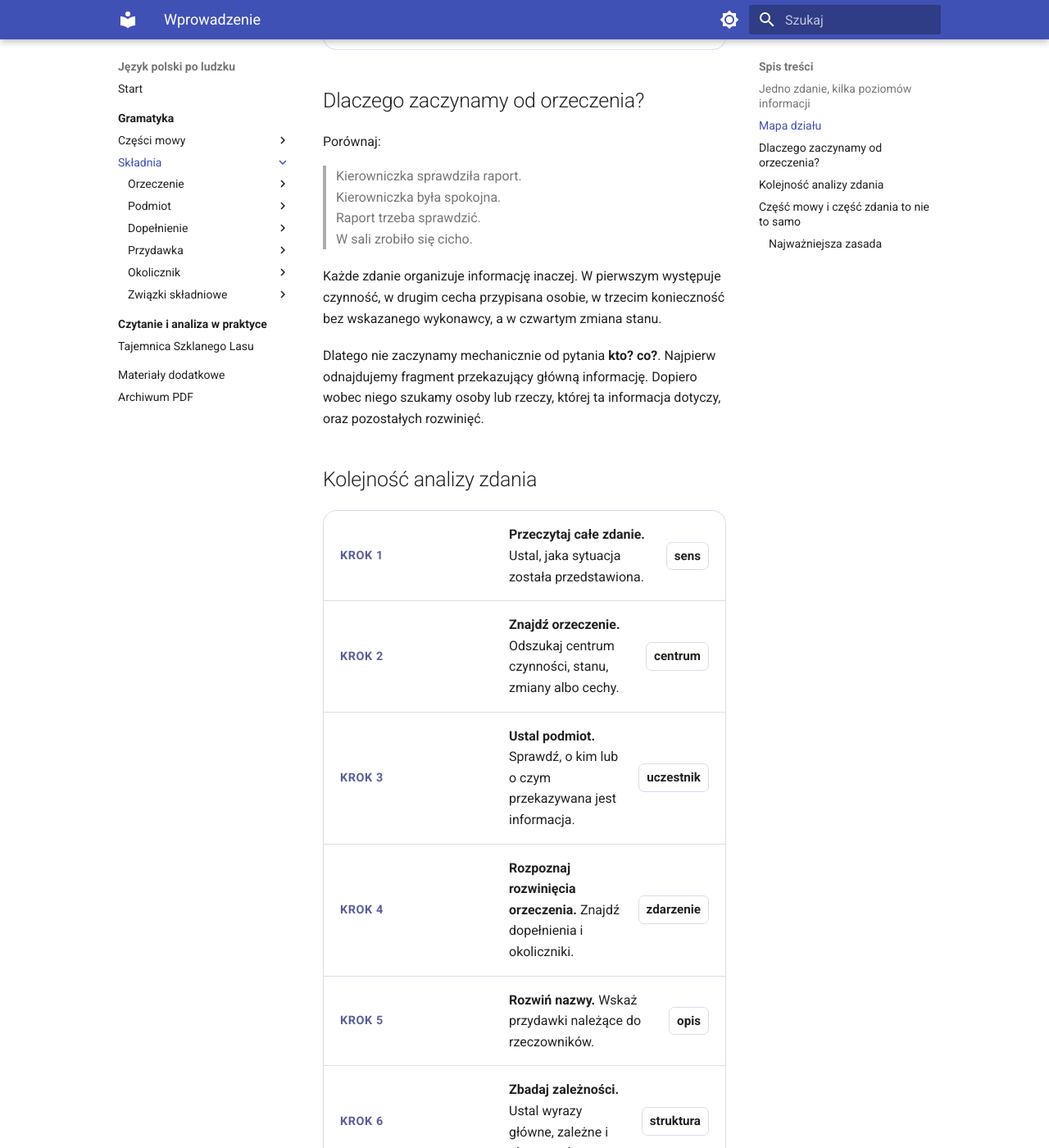
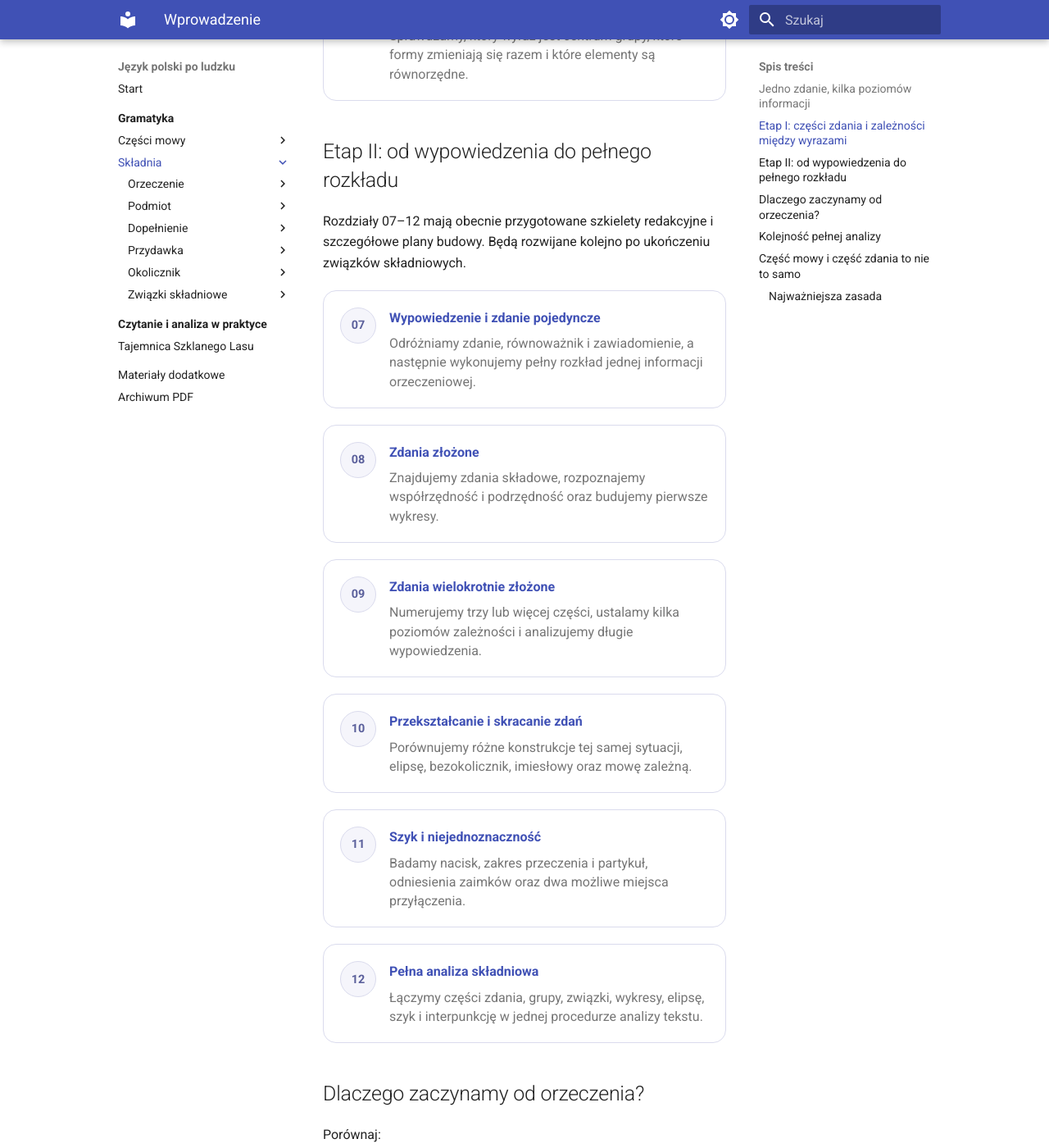
Before and after one commit to dchorazkiewicz/SP_JP, an MkDocs documentation site: the page built from docs/gramatyka/skladnia/index.md, in a window 1280 px wide and 1400 px high, scrolled down 2132 px. Shown: the whole window at 82% size. Built offline with MkDocs 1.6.1 and Material for MkDocs 9.7.7, drawn with Linux system fonts in a browser that asks for light colours; some of the changed text lies outside the part shown.

Commit message:
Rozszerz mapę składni o dalsze rozdziały

```diff
--- a/docs/gramatyka/skladnia/index.md
+++ b/docs/gramatyka/skladnia/index.md
@@ -4,7 +4,7 @@
 
 <div class="relations-lead" markdown>
 
-Składnia pokazuje, **jak wyrazy współpracują w zdaniu**. Nie zaczynamy od listy nazw. Najpierw sprawdzamy, co się wydarzyło, o kim lub o czym jest mowa oraz jakie informacje rozwijają główną treść. Dopiero potem nazywamy części zdania i związki między wyrazami.
+Składnia pokazuje, **jak wyrazy, grupy i całe zdania współpracują w wypowiedzi**. Nie zaczynamy od listy nazw. Najpierw sprawdzamy, co się wydarzyło, o kim lub o czym jest mowa oraz jak kolejne informacje łączą się w większą całość. Dopiero potem nazywamy części zdania, związki i typy konstrukcji.
 
 </div>
 
@@ -26,7 +26,7 @@ Dopiero po tej obserwacji możemy uporządkować składniki terminami:
 
 Nazwy nie zastępują rozumienia zdania. Mają porządkować wcześniej zauważone funkcje.
 
-## Mapa działu
+## Etap I: części zdania i zależności między wyrazami
 
 <div class="relations-topic-grid">
   <a class="relations-topic-card" href="orzeczenie/">
@@ -57,7 +57,44 @@ Nazwy nie zastępują rozumienia zdania. Mają porządkować wcześniej zauważo
   <a class="relations-topic-card" href="zwiazki-skladniowe/">
     <span class="relations-topic-number">06</span>
     <strong>Związki składniowe</strong>
-    <span>Na końcu sprawdzamy, który wyraz kieruje formą drugiego, które elementy się dopasowują i które są równorzędne.</span>
+    <span>Sprawdzamy, który wyraz jest centrum grupy, które formy zmieniają się razem i które elementy są równorzędne.</span>
+  </a>
+</div>
+
+## Etap II: od wypowiedzenia do pełnego rozkładu
+
+Rozdziały 07–12 mają obecnie przygotowane szkielety redakcyjne i szczegółowe plany budowy. Będą rozwijane kolejno po ukończeniu związków składniowych.
+
+<div class="relations-topic-grid">
+  <a class="relations-topic-card" href="wypowiedzenie-i-zdanie-pojedyncze/">
+    <span class="relations-topic-number">07</span>
+    <strong>Wypowiedzenie i zdanie pojedyncze</strong>
+    <span>Odróżniamy zdanie, równoważnik i zawiadomienie, a następnie wykonujemy pełny rozkład jednej informacji orzeczeniowej.</span>
+  </a>
+  <a class="relations-topic-card" href="zdania-zlozone/">
+    <span class="relations-topic-number">08</span>
+    <strong>Zdania złożone</strong>
+    <span>Znajdujemy zdania składowe, rozpoznajemy współrzędność i podrzędność oraz budujemy pierwsze wykresy.</span>
+  </a>
+  <a class="relations-topic-card" href="zdania-wielokrotnie-zlozone/">
+    <span class="relations-topic-number">09</span>
+    <strong>Zdania wielokrotnie złożone</strong>
+    <span>Numerujemy trzy lub więcej części, ustalamy kilka poziomów zależności i analizujemy długie wypowiedzenia.</span>
+  </a>
+  <a class="relations-topic-card" href="przeksztalcanie-i-skracanie-zdan/">
+    <span class="relations-topic-number">10</span>
+    <strong>Przekształcanie i skracanie zdań</strong>
+    <span>Porównujemy różne konstrukcje tej samej sytuacji, elipsę, bezokolicznik, imiesłowy oraz mowę zależną.</span>
+  </a>
+  <a class="relations-topic-card" href="szyk-i-niejednoznacznosc/">
+    <span class="relations-topic-number">11</span>
+    <strong>Szyk i niejednoznaczność</strong>
+    <span>Badamy nacisk, zakres przeczenia i partykuł, odniesienia zaimków oraz dwa możliwe miejsca przyłączenia.</span>
+  </a>
+  <a class="relations-topic-card" href="pelna-analiza-skladniowa/">
+    <span class="relations-topic-number">12</span>
+    <strong>Pełna analiza składniowa</strong>
+    <span>Łączymy części zdania, grupy, związki, wykresy, elipsę, szyk i interpunkcję w jednej procedurze analizy tekstu.</span>
   </a>
 </div>
 
@@ -74,15 +111,17 @@ Każde zdanie organizuje informację inaczej. W pierwszym występuje czynność,
 
 Dlatego nie zaczynamy mechanicznie od pytania **kto? co?**. Najpierw odnajdujemy fragment przekazujący główną informację. Dopiero wobec niego szukamy osoby lub rzeczy, której ta informacja dotyczy, oraz pozostałych rozwinięć.
 
-## Kolejność analizy zdania
+## Kolejność pełnej analizy
 
 <div class="relations-series">
-  <div class="relations-row"><span class="relations-badge">krok 1</span><p><strong>Przeczytaj całe zdanie.</strong> Ustal, jaka sytuacja została przedstawiona.</p><span class="relations-note">sens</span></div>
-  <div class="relations-row"><span class="relations-badge">krok 2</span><p><strong>Znajdź orzeczenie.</strong> Odszukaj centrum czynności, stanu, zmiany albo cechy.</p><span class="relations-note">centrum</span></div>
-  <div class="relations-row"><span class="relations-badge">krok 3</span><p><strong>Ustal podmiot.</strong> Sprawdź, o kim lub o czym przekazywana jest informacja.</p><span class="relations-note">uczestnik</span></div>
-  <div class="relations-row"><span class="relations-badge">krok 4</span><p><strong>Rozpoznaj rozwinięcia orzeczenia.</strong> Znajdź dopełnienia i okoliczniki.</p><span class="relations-note">zdarzenie</span></div>
-  <div class="relations-row"><span class="relations-badge">krok 5</span><p><strong>Rozwiń nazwy.</strong> Wskaż przydawki należące do rzeczowników.</p><span class="relations-note">opis</span></div>
-  <div class="relations-row"><span class="relations-badge">krok 6</span><p><strong>Zbadaj zależności.</strong> Ustal wyrazy główne, zależne i równorzędne.</p><span class="relations-note">struktura</span></div>
+  <div class="relations-row"><span class="relations-badge">krok 1</span><p><strong>Przeczytaj całość.</strong> Ustal, jaka sytuacja albo ciąg sytuacji został przedstawiony.</p><span class="relations-note">sens</span></div>
+  <div class="relations-row"><span class="relations-badge">krok 2</span><p><strong>Znajdź pełne orzeczenia.</strong> Nie licz mechanicznie pojedynczych czasowników.</p><span class="relations-note">informacje</span></div>
+  <div class="relations-row"><span class="relations-badge">krok 3</span><p><strong>Ustal podmioty.</strong> Sprawdź również domyślność, elipsę i rzeczywisty brak.</p><span class="relations-note">uczestnicy</span></div>
+  <div class="relations-row"><span class="relations-badge">krok 4</span><p><strong>Rozpoznaj części zdania.</strong> Znajdź dopełnienia, przydawki i okoliczniki.</p><span class="relations-note">funkcje</span></div>
+  <div class="relations-row"><span class="relations-badge">krok 5</span><p><strong>Zbadaj grupy i związki.</strong> Ustal wyrazy główne, zależne i równorzędne.</p><span class="relations-note">zależności</span></div>
+  <div class="relations-row"><span class="relations-badge">krok 6</span><p><strong>Wyznacz zdania składowe.</strong> Określ współrzędność, podrzędność i hierarchię.</p><span class="relations-note">budowa</span></div>
+  <div class="relations-row"><span class="relations-badge">krok 7</span><p><strong>Sprawdź szyk i zakres.</strong> Usuń możliwe niejednoznaczności.</p><span class="relations-note">odczytanie</span></div>
+  <div class="relations-row"><span class="relations-badge">krok 8</span><p><strong>Uzasadnij interpunkcję.</strong> Znaki mają wynikać z rozpoznanej budowy.</p><span class="relations-note">zapis</span></div>
 </div>
 
 ## Część mowy i część zdania to nie to samo
@@ -103,7 +142,7 @@ Główna informacja obejmuje tutaj dwa wyrazy. Dlatego analiza składniowa wymag
 
 ### Najważniejsza zasada
 
-Nie zaczynaj od nazw i pytań pomocniczych. Najpierw odczytaj sens zdania, znajdź jego główną informację i zobacz, jak kolejne wyrazy ją rozwijają. Terminy składniowe mają nazwać zauważone relacje, a nie je zastąpić.
+Nie zaczynaj od nazw i pytań pomocniczych. Najpierw odczytaj sens, znajdź pełne informacje i zobacz, jak wyrazy, grupy oraz całe zdania współpracują. Terminy składniowe mają nazwać zauważone zależności, a nie je zastąpić.
 
 </div>
 
```
